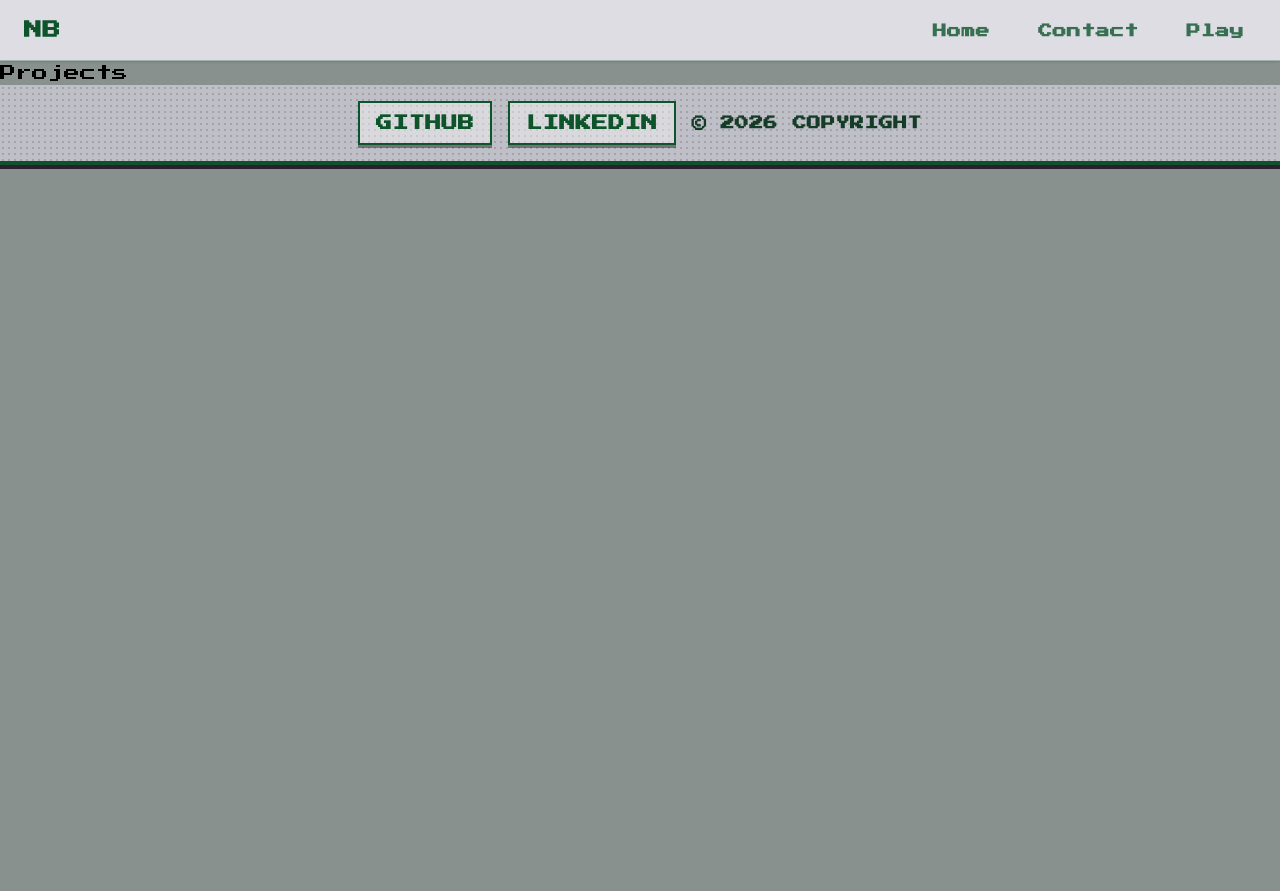
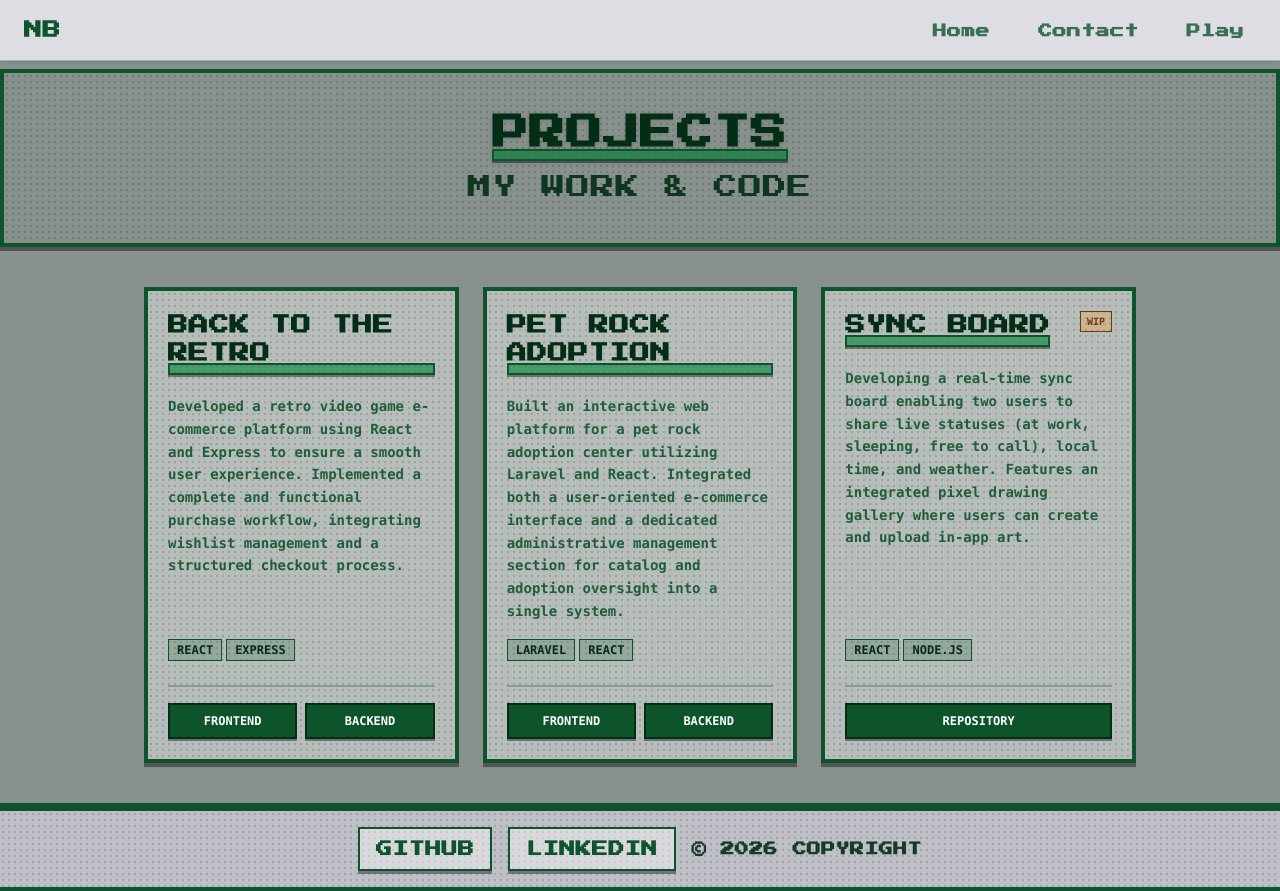
Before and after one commit to murphy-afk/personal, a React (Vite) app: page /projects in a window 1280 px wide. Before the commit the page ends 800 px from the top, so only its background shows below. Built offline with nearby package versions, Linux system fonts and the light colour scheme.

Commit message:
Projects page

```diff
--- a/src/components/Footer.jsx
+++ b/src/components/Footer.jsx
@@ -13,8 +13,7 @@ export default function Footer() {
         bg-[#D7D3E0]/70 backdrop-blur-sm
         shadow-[0_4px_0_#2C1E2E]
         bg-[radial-gradient(rgba(0,0,0,0.15)_1px,transparent_1px)]
-        bg-[length:6px_6px]
-      ">
+        bg-size-[6px_6px]">
       <div className="flex flex-wrap justify-center items-center gap-4 text-green-950 font-bold tracking-wide uppercase">
 
         {links.map((link) => (
@@ -33,8 +32,7 @@ export default function Footer() {
               hover:bg-green-700/60 hover:text-green-950
               hover:shadow-[0_3px_0_rgba(0,0,0,0.6)]
               active:translate-y-0.5
-              active:shadow-[0_1px_0_rgba(0,0,0,0.4)]
-            ">
+              active:shadow-[0_1px_0_rgba(0,0,0,0.4)]">
             {link.name}
           </a>
         ))}
--- a/src/components/GamesHeader.jsx
+++ b/src/components/GamesHeader.jsx
@@ -28,8 +28,7 @@ export default function GamesHeader() {
                 hover:text-green-950
                 hover:shadow-[0_3px_0_rgba(0,0,0,0.6)]
                 active:translate-y-0.5
-                active:shadow-[0_1px_0_rgba(0,0,0,0.4)]
-              "> Go back
+                active:shadow-[0_1px_0_rgba(0,0,0,0.4)]"> Go back
               </Link>
             </li>
         </ul>
--- a/src/pages/AboutMe.jsx
+++ b/src/pages/AboutMe.jsx
@@ -8,9 +8,7 @@ export default function AboutMe() {
           backdrop-blur-md shadow-[0_4px_0_rgba(0,0,0,0.4)]
           mt-2 border-4 border-green-900
           bg-[radial-gradient(rgba(0,0,0,0.15)_1px,transparent_1px)]
-          bg-size-[6px_6px]
-        "
-      >
+          bg-size-[6px_6px]">
         <h1 className="text-4xl font-bold text-green-950 drop-shadow-sm relative inline-block tracking-wide uppercase">
           Noemi Bardare'
           <span className="absolute left-0 -bottom-2 w-full h-3
@@ -65,9 +63,7 @@ export default function AboutMe() {
             transition-all duration-200
             hover:translate-y-1 hover:shadow-[0_2px_0_rgba(0,0,0,0.4)]
             bg-[radial-gradient(rgba(0,0,0,0.15)_1px,transparent_1px)]
-            bg-size-[6px_6px]
-          "
-        >
+            bg-size-[6px_6px]">
           <h3 className="text-xl font-bold text-green-950 mb-4 relative inline-block tracking-wide uppercase">
             Currently learning
             <span className="absolute left-0 -bottom-2 w-full h-3
@@ -76,7 +72,7 @@ export default function AboutMe() {
           </h3>
 
           <ul className="space-y-1 text-green-900/80 font-semibold">
-          <li className="hover:text-green-700 hover:translate-x-1 transition-all">Phyton</li>
+            <li className="hover:text-green-700 hover:translate-x-1 transition-all">Python</li>
           </ul>
         </div>
 
@@ -89,8 +85,7 @@ export default function AboutMe() {
             hover:translate-y-1 hover:shadow-[0_2px_0_rgba(0,0,0,0.4)]
             bg-[radial-gradient(rgba(0,0,0,0.15)_1px,transparent_1px)]
             bg-size-[6px_6px]
-          "
-        >
+          ">
           <h3 className="text-xl font-bold text-green-950 mb-4 relative inline-block tracking-wide uppercase">
             Want to learn
             <span className="absolute left-0 -bottom-2 w-full h-3
--- a/src/pages/Projects.jsx
+++ b/src/pages/Projects.jsx
@@ -1,5 +1,166 @@
 export default function Projects() {
   return (
-    <h1>Projects</h1>
+    <div className="space-y-10">
+
+      <section
+        className="
+          text-center py-10 px-6
+          backdrop-blur-md shadow-[0_4px_0_rgba(0,0,0,0.4)]
+          mt-2 border-4 border-green-900
+          bg-[radial-gradient(rgba(0,0,0,0.15)_1px,transparent_1px)]
+          bg-size-[6px_6px]">
+        <h1 className="text-4xl font-bold text-green-950 drop-shadow-sm relative inline-block tracking-wide uppercase">
+          Projects
+          <span className="absolute left-0 -bottom-2 w-full h-3
+            bg-green-700/60 border-2 border-green-900
+            shadow-[0_2px_0_rgba(0,0,0,0.4)]"></span>
+        </h1>
+
+        <h2 className="text-2xl mt-4 text-green-950 opacity-90 tracking-wide uppercase">
+          My Work & Code
+        </h2>
+
+      </section>
+
+      <section className="max-w-5xl mx-auto grid grid-cols-1 md:grid-cols-3 gap-6 px-4">
+
+        {/* Project 1: Back to the retro */}
+        <div
+          className="
+            bg-white/40 backdrop-blur-md p-5 flex flex-col justify-between
+            border-4 border-green-900
+            shadow-[0_4px_0_rgba(0,0,0,0.4)]
+            transition-all duration-200
+            hover:translate-y-1 hover:shadow-[0_2px_0_rgba(0,0,0,0.4)]
+            bg-[radial-gradient(rgba(0,0,0,0.15)_1px,transparent_1px)]
+            bg-size-[6px_6px]">
+          <div className="flex flex-col h-full">
+            <h3 className="text-xl font-bold text-green-950 mb-3 relative inline-block tracking-wide uppercase self-start">
+              Back to the retro
+              <span className="absolute left-0 -bottom-2 w-full h-3
+                bg-green-700/60 border-2 border-green-900
+                shadow-[0_2px_0_rgba(0,0,0,0.4)]"></span>
+            </h3>
+
+            <p className="mt-4 text-green-900/90 text-sm font-semibold leading-relaxed font-mono grow">
+              Developed a retro video game e-commerce platform using React and Express to ensure a smooth user experience. Implemented a complete and functional purchase workflow, integrating wishlist management and a structured checkout process.
+            </p>
+
+            <div className="mt-4 flex flex-wrap gap-1">
+              <span className="inline-block bg-green-900/20 text-green-950 text-xs font-bold px-2 py-0.5 border border-green-900 uppercase font-mono">React</span>
+              <span className="inline-block bg-green-900/20 text-green-950 text-xs font-bold px-2 py-0.5 border border-green-900 uppercase font-mono">Express</span>
+            </div>
+          </div>
+
+          <div className="mt-6 pt-4 border-t-2 border-green-900/30 flex gap-2">
+            <a
+              href="https://github.com/ilariamotta/back-to-the-retro-frontend"
+              target="_blank"
+              rel="noopener noreferrer"
+              className="flex-1 text-center bg-green-900 text-white text-xs font-bold py-2 px-2 border-2 border-green-950 shadow-[0_2px_0_rgba(0,0,0,0.4)] hover:bg-green-800 transition-all uppercase font-mono">
+              Frontend
+            </a>
+            <a
+              href="https://github.com/bellaviagabriele03/backend-team4"
+              target="_blank"
+              rel="noopener noreferrer"
+              className="flex-1 text-center bg-green-900 text-white text-xs font-bold py-2 px-2 border-2 border-green-950 shadow-[0_2px_0_rgba(0,0,0,0.4)] hover:bg-green-800 transition-all uppercase font-mono">
+              Backend
+            </a>
+          </div>
+        </div>
+
+        {/* Project 2: Pet Rock Adoption Center */}
+        <div
+          className="
+            bg-white/40 backdrop-blur-md p-5 flex flex-col justify-between
+            border-4 border-green-900
+            shadow-[0_4px_0_rgba(0,0,0,0.4)]
+            transition-all duration-200
+            hover:translate-y-1 hover:shadow-[0_2px_0_rgba(0,0,0,0.4)]
+            bg-[radial-gradient(rgba(0,0,0,0.15)_1px,transparent_1px)]
+            bg-size-[6px_6px]">
+          <div className="flex flex-col h-full">
+            <h3 className="text-xl font-bold text-green-950 mb-3 relative inline-block tracking-wide uppercase self-start">
+              Pet Rock Adoption
+              <span className="absolute left-0 -bottom-2 w-full h-3
+                bg-green-700/60 border-2 border-green-900
+                shadow-[0_2px_0_rgba(0,0,0,0.4)]"></span>
+            </h3>
+
+            <p className="mt-4 text-green-900/90 text-sm font-semibold leading-relaxed font-mono grow">
+              Built an interactive web platform for a pet rock adoption center utilizing Laravel and React. Integrated both a user-oriented e-commerce interface and a dedicated administrative management section for catalog and adoption oversight into a single system.
+            </p>
+
+            <div className="mt-4 flex flex-wrap gap-1">
+              <span className="inline-block bg-green-900/20 text-green-950 text-xs font-bold px-2 py-0.5 border border-green-900 uppercase font-mono">Laravel</span>
+              <span className="inline-block bg-green-900/20 text-green-950 text-xs font-bold px-2 py-0.5 border border-green-900 uppercase font-mono">React</span>
+            </div>
+          </div>
+
+          <div className="mt-6 pt-4 border-t-2 border-green-900/30 flex gap-2">
+            <a
+              href="https://github.com/murphy-afk/RockAdoptionCenterFE"
+              target="_blank"
+              rel="noopener noreferrer"
+              className="flex-1 text-center bg-green-900 text-white text-xs font-bold py-2 px-2 border-2 border-green-950 shadow-[0_2px_0_rgba(0,0,0,0.4)] hover:bg-green-800 transition-all uppercase font-mono">
+              Frontend
+            </a>
+            <a
+              href="https://github.com/murphy-afk/laravel-final-project"
+              target="_blank"
+              rel="noopener noreferrer"
+              className="flex-1 text-center bg-green-900 text-white text-xs font-bold py-2 px-2 border-2 border-green-950 shadow-[0_2px_0_rgba(0,0,0,0.4)] hover:bg-green-800 transition-all uppercase font-mono">
+              Backend
+            </a>
+          </div>
+        </div>
+
+        {/* Project 3: Sync Board (Work in Progress) */}
+        <div
+          className="
+            bg-white/40 backdrop-blur-md p-5 flex flex-col justify-between
+            border-4 border-green-900
+            shadow-[0_4px_0_rgba(0,0,0,0.4)]
+            transition-all duration-200
+            hover:translate-y-1 hover:shadow-[0_2px_0_rgba(0,0,0,0.4)]
+            bg-[radial-gradient(rgba(0,0,0,0.15)_1px,transparent_1px)]
+            bg-size-[6px_6px]">
+          <div className="flex flex-col h-full">
+            <div className="flex justify-between items-start mb-3">
+              <h3 className="text-xl font-bold text-green-950 relative inline-block tracking-wide uppercase">
+                Sync Board
+                <span className="absolute left-0 -bottom-2 w-full h-3
+                  bg-green-700/60 border-2 border-green-900
+                  shadow-[0_2px_0_rgba(0,0,0,0.4)]"></span>
+              </h3>
+              <span className="bg-amber-500/20 text-amber-900 text-[10px] font-bold px-1.5 py-0.5 border border-amber-900 uppercase font-mono">WIP</span>
+            </div>
+
+            <p className="mt-4 text-green-900/90 text-sm font-semibold leading-relaxed font-mono grow">
+              Developing a real-time sync board enabling two users to share live statuses (at work, sleeping, free to call), local time, and weather. Features an integrated pixel drawing gallery where users can create and upload in-app art.
+            </p>
+
+            <div className="mt-4 flex flex-wrap gap-1">
+              <span className="inline-block bg-green-900/20 text-green-950 text-xs font-bold px-2 py-0.5 border border-green-900 uppercase font-mono">React</span>
+              <span className="inline-block bg-green-900/20 text-green-950 text-xs font-bold px-2 py-0.5 border border-green-900 uppercase font-mono">Node.js</span>
+            </div>
+          </div>
+
+          <div className="mt-6 pt-4 border-t-2 border-green-900/30 flex gap-2">
+            <a
+              href="https://github.com/murphy-afk/sync-board"
+              target="_blank"
+              rel="noopener noreferrer"
+              className="flex-1 text-center bg-green-900 text-white text-xs font-bold py-2 px-2 border-2 border-green-950 shadow-[0_2px_0_rgba(0,0,0,0.4)] hover:bg-green-800 transition-all uppercase font-mono">
+              Repository
+            </a>
+          </div>
+        </div>
+
+      </section>
+
+      <hr className="border-green-900 border-4" />
+    </div>
   )
 }
```
